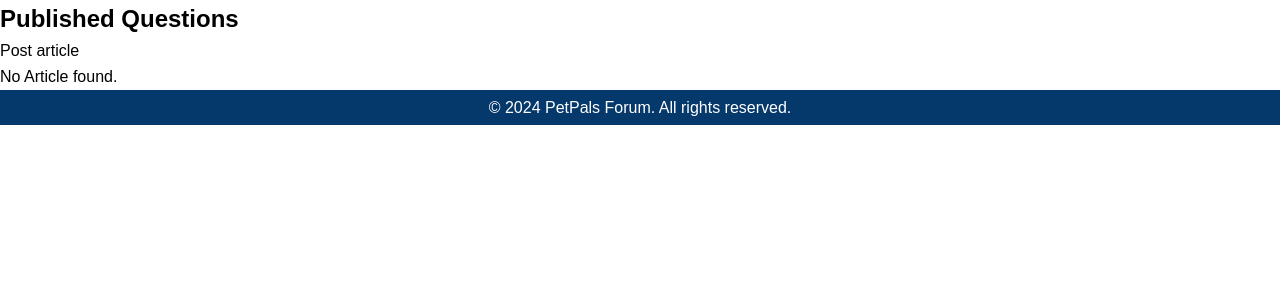
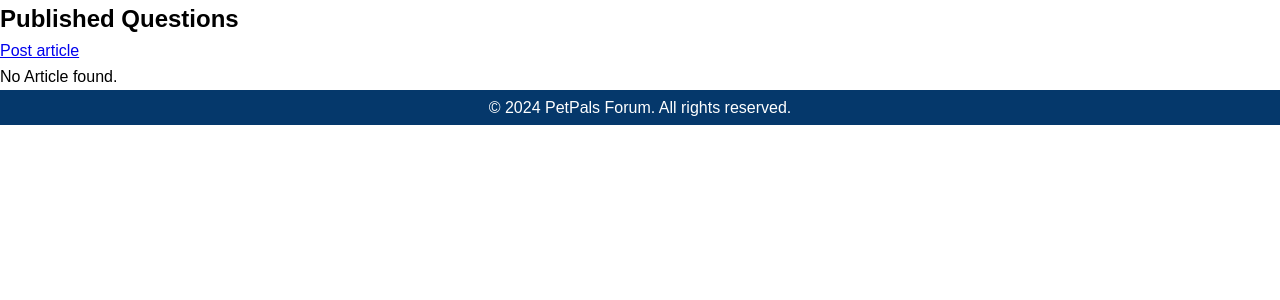
Before and after one commit to 953740669wu/CITS3403, a Flask app: page /my_questions in a window 1280 px wide. Shown: the part 98-398 px from the top of the page. Run offline with Flask 3, Linux system fonts and the light colour scheme; the visitor is signed in with stand-in values (Sample User, id 1); data that the repository does not hold is empty.

Commit message:
Update my_questions.html
add post function in my_question.html

```diff
--- a/app/templates/my_questions.html
+++ b/app/templates/my_questions.html
@@ -6,7 +6,7 @@
 <div class="questions-container">
     <h2>Published Questions</h2>
     <div class="mb-3">
-        Post article
+        <a href="{{ url_for('forum_p_page') }}" class="btn btn-primary">Post article</a>
     </div>
     {% if questions %}
         <ul class="questions-list">
```
